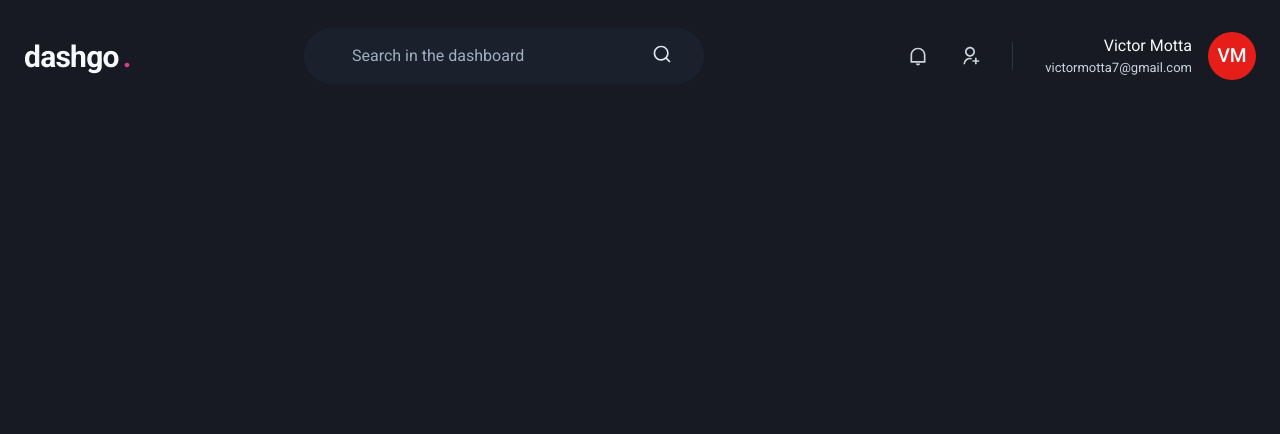
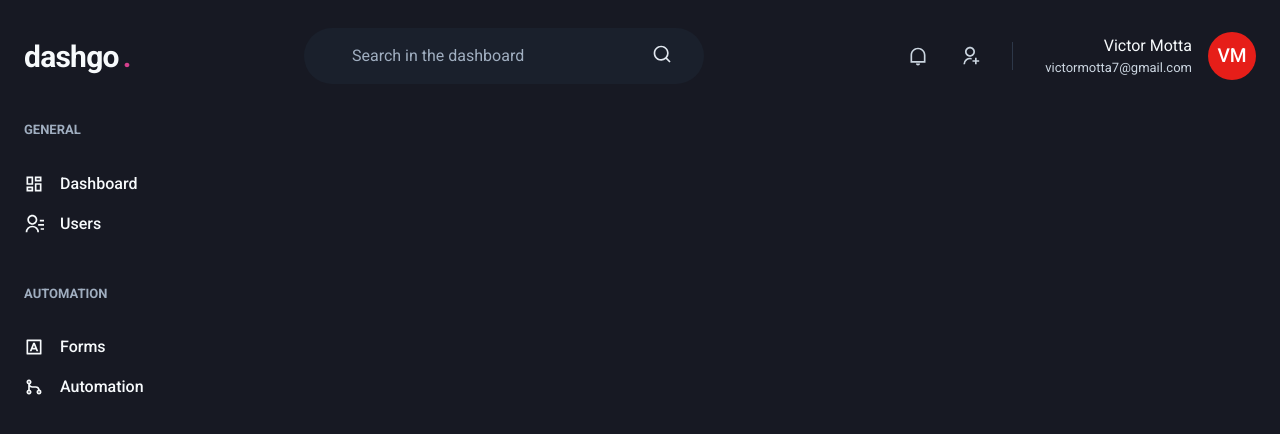
Before and after one commit to mottapng/next-dashboard, a Next.js app: page /dashboard in a window 1280 px wide. Shown: the top 434 px of the page. Built offline with nearby package versions, Linux system fonts and the light colour scheme.

Commit message:
sidebar component

```diff
--- /dev/null
+++ b/src/components/Sidebar.tsx
@@ -0,0 +1,40 @@
+import { Box, Stack, Text, Link, Icon } from "@chakra-ui/react"
+import { RiContactsLine, RiDashboardLine, RiGitMergeLine, RiInputMethodLine } from "react-icons/ri"
+
+export const Sidebar = () => {
+  return (
+    <Box as="aside" w="64" mr="8">
+      <Stack spacing="12" align="flex-start">
+
+        <Box>
+          <Text fontWeight="bold" color="gray.400" fontSize="small">GENERAL</Text>
+          <Stack spacing="4" mt="8" align="stretch">
+            <Link display="flex" alignItems="center">
+              <Icon as={RiDashboardLine} fontSize="20" />
+              <Text ml="4" fontWeight="medium">Dashboard</Text>
+            </Link>
+            <Link display="flex" alignItems="center">
+              <Icon as={RiContactsLine} fontSize="20" />
+              <Text ml="4" fontWeight="medium">Users</Text>
+            </Link>
+          </Stack>
+        </Box>
+
+        <Box>
+          <Text fontWeight="bold" color="gray.400" fontSize="small">AUTOMATION</Text>
+          <Stack spacing="4" mt="8" align="stretch">
+            <Link display="flex" alignItems="center">
+              <Icon as={RiInputMethodLine} fontSize="20" />
+              <Text ml="4" fontWeight="medium">Forms</Text>
+            </Link>
+            <Link display="flex" alignItems="center">
+              <Icon as={RiGitMergeLine} fontSize="20" />
+              <Text ml="4" fontWeight="medium">Automation</Text>
+            </Link>
+          </Stack>
+        </Box>
+
+      </Stack>
+    </Box>
+  )
+}
--- a/src/pages/dashboard.tsx
+++ b/src/pages/dashboard.tsx
@@ -1,8 +1,15 @@
+import { Flex } from "@chakra-ui/react"
 import { Header } from "../components/Header"
+import { Sidebar } from "../components/Sidebar"
 
 const dashboard = () => {
   return (
-    <Header />
+    <Flex direction="column" h="100vh">
+      <Header />
+      <Flex w="100%" my="6" maxWidth={1480} mx="auto" px="6">
+        <Sidebar />
+      </Flex>
+    </Flex>
   )
 }
 
```
